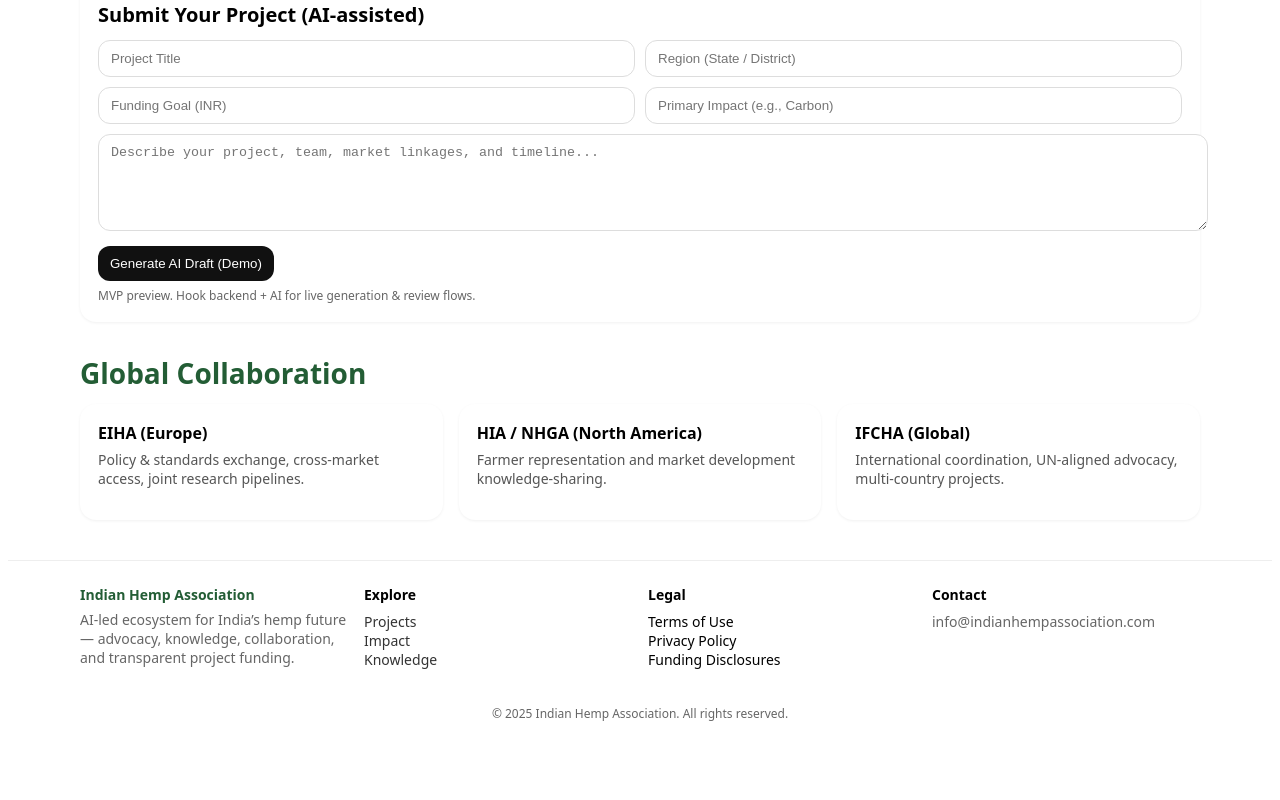
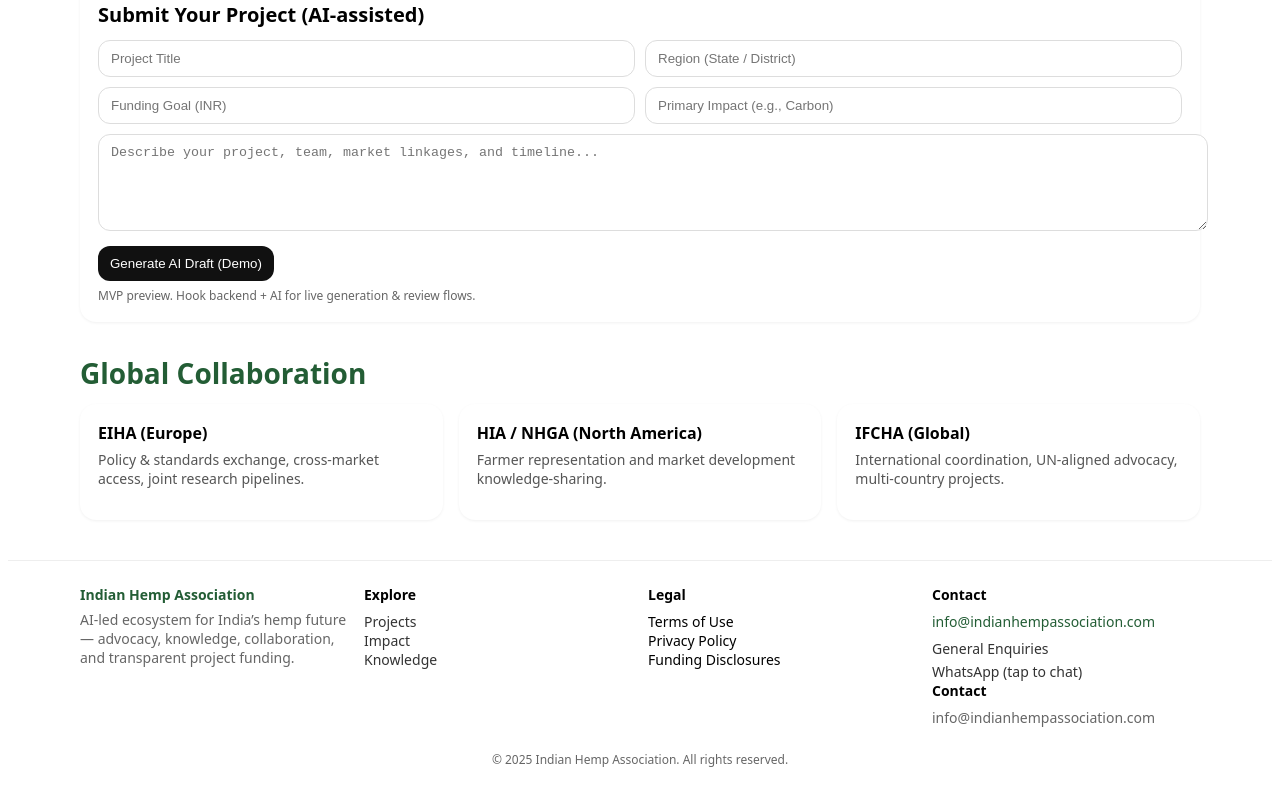
Before and after one commit to IHA-108/iha-website, a Next.js app: page / in a window 1280 px wide. Shown: the part 1128-1928 px from the top of the page. Before the commit the page ends 1882 px from the top, so only its background shows below. Built offline with nearby package versions, Linux system fonts and the light colour scheme.

Commit message:
Update index.js

```diff
--- a/pages/index.js
+++ b/pages/index.js
@@ -188,6 +188,22 @@ export default function Home() {
             <div>Funding Disclosures</div>
           </div>
           <div id="join">
+          <div id="contact">
+         <div style={{ fontWeight: 700, marginBottom: 8 }}>Contact</div>
+         <div style={{ color: "#666" }}>
+    <a href="mailto:info@indianhempassociation.com" style={{ color: "#235d35", textDecoration: "none" }}>
+      info@indianhempassociation.com
+    </a>
+  </div>
+  <div style={{ marginTop: 8 }}>
+    <a href="#contact" style={{ color: "#333", textDecoration: "none" }}>General Enquiries</a>
+  </div>
+  <div style={{ marginTop: 4 }}>
+    {/* Replace 0000000000 with your WhatsApp number in international format, e.g., 918765432109 */}
+    <a href="https://wa.me/0000000000" style={{ color: "#333", textDecoration: "none" }}>WhatsApp (tap to chat)</a>
+  </div>
+</div>
+
             <div style={{ fontWeight: 700, marginBottom: 8 }}>Contact</div>
             <div style={{ color: "#666" }}>info@indianhempassociation.com</div>
           </div>
```
